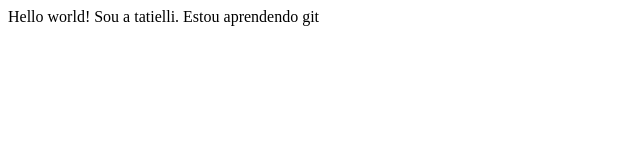
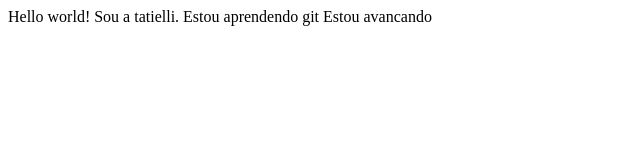
Before and after one commit to bertoldi-tatielli/aprendendo-git, a plain HTML site: page index.html in a window 1280 px wide. Shown: the whole page, without its empty margins (0-640 px from the left). Drawn offline with Linux system fonts and the light colour scheme.

Commit message:
=Estou avancando

```diff
--- a/index.html
+++ b/index.html
@@ -10,5 +10,7 @@
     Sou a tatielli.
 
     Estou aprendendo git
+
+    Estou avancando
 </body>
 </html>
```
